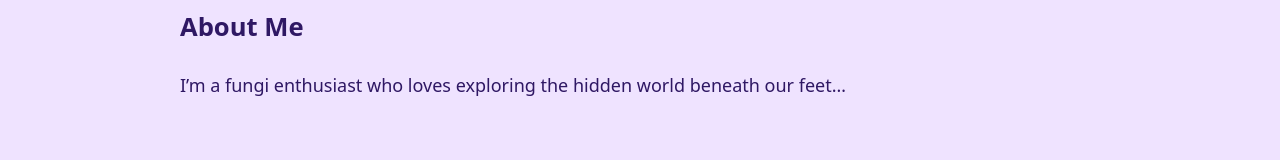
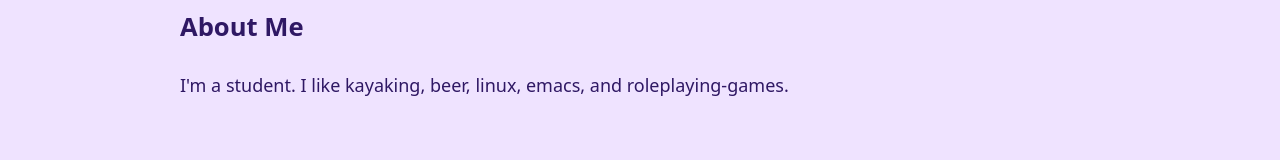
Before and after one commit to ninkath/hello-site, a plain HTML site: page about.html in a window 1280 px wide. Shown: the part 205-365 px from the top of the page. Drawn offline with Linux system fonts and the light colour scheme.

Commit message:
Changing placeholder in about section

```diff
--- a/about.html
+++ b/about.html
@@ -19,7 +19,7 @@
 
 <main class="container">
   <h2>About Me</h2>
-  <p>I’m a fungi enthusiast who loves exploring the hidden world beneath our feet…</p>
+  <p>I'm a student. I like kayaking, beer, linux, emacs, and roleplaying-games.</p>
 </main>
 
 <footer class="site-footer">
```
